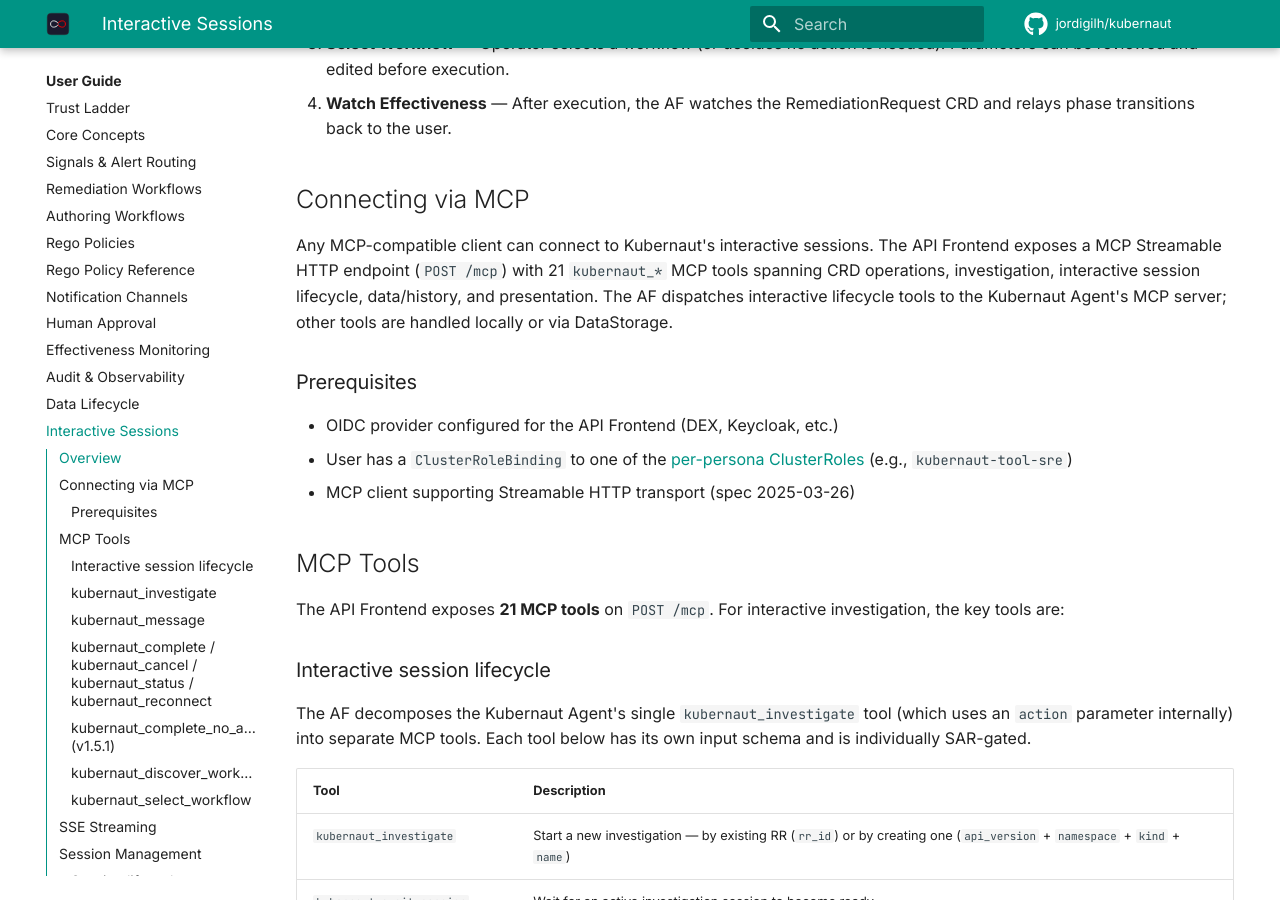
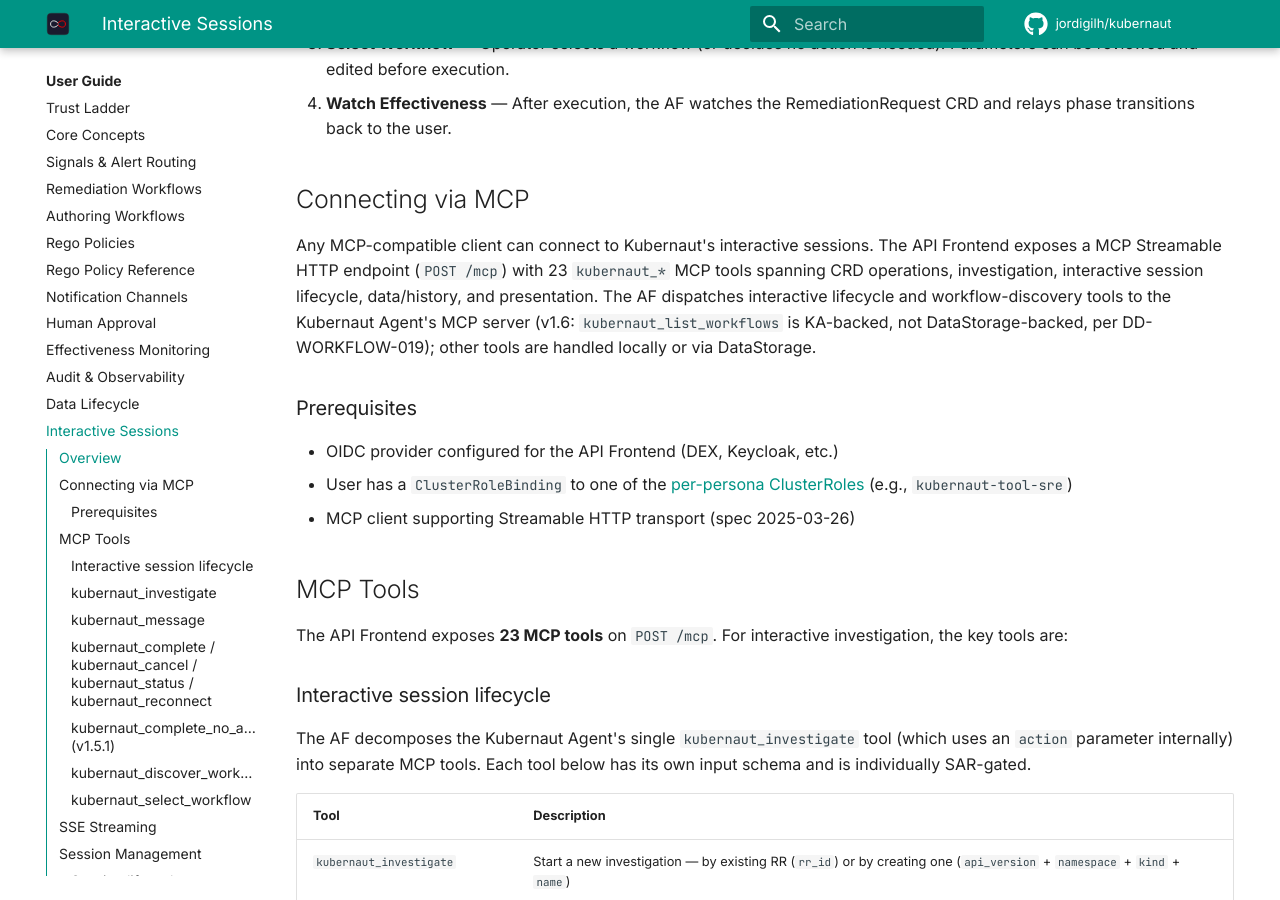
Before and after one commit to jordigilh/kubernaut-docs, an MkDocs documentation site: the page built from docs/user-guide/interactive-sessions.md, in a window 1280 px wide and 900 px high, scrolled down 580 px. Built offline with MkDocs 1.6.1 and Material for MkDocs 9.7.7, drawn with Linux system fonts in a browser that asks for light colours; comment, search, counter and statistics services are not loaded; the version menu is left out.

Commit message:
docs: correct API Frontend MCP tool count (21 -> 23) in interactive-sessions.md
Verified against pkg/apifrontend/handler/mcp_test.go, which pins the
tool count at 23 (kubernaut_complete_no_action was added in #1418).
Also notes kubernaut_list_workflows is now KA-backed, not
DataStorage-backed, per DD-WORKFLOW-019.

```diff
--- a/docs/user-guide/interactive-sessions.md
+++ b/docs/user-guide/interactive-sessions.md
@@ -17,7 +17,7 @@ The interactive flow has four phases:
 
 ## Connecting via MCP
 
-Any MCP-compatible client can connect to Kubernaut's interactive sessions. The API Frontend exposes a MCP Streamable HTTP endpoint (`POST /mcp`) with 21 `kubernaut_*` MCP tools spanning CRD operations, investigation, interactive session lifecycle, data/history, and presentation. The AF dispatches interactive lifecycle tools to the Kubernaut Agent's MCP server; other tools are handled locally or via DataStorage.
+Any MCP-compatible client can connect to Kubernaut's interactive sessions. The API Frontend exposes a MCP Streamable HTTP endpoint (`POST /mcp`) with 23 `kubernaut_*` MCP tools spanning CRD operations, investigation, interactive session lifecycle, data/history, and presentation. The AF dispatches interactive lifecycle and workflow-discovery tools to the Kubernaut Agent's MCP server (v1.6: `kubernaut_list_workflows` is KA-backed, not DataStorage-backed, per DD-WORKFLOW-019); other tools are handled locally or via DataStorage.
 
 ### Prerequisites
 
@@ -27,7 +27,7 @@ Any MCP-compatible client can connect to Kubernaut's interactive sessions. The A
 
 ## MCP Tools
 
-The API Frontend exposes **21 MCP tools** on `POST /mcp`. For interactive investigation, the key tools are:
+The API Frontend exposes **23 MCP tools** on `POST /mcp`. For interactive investigation, the key tools are:
 
 ### Interactive session lifecycle
 
```
